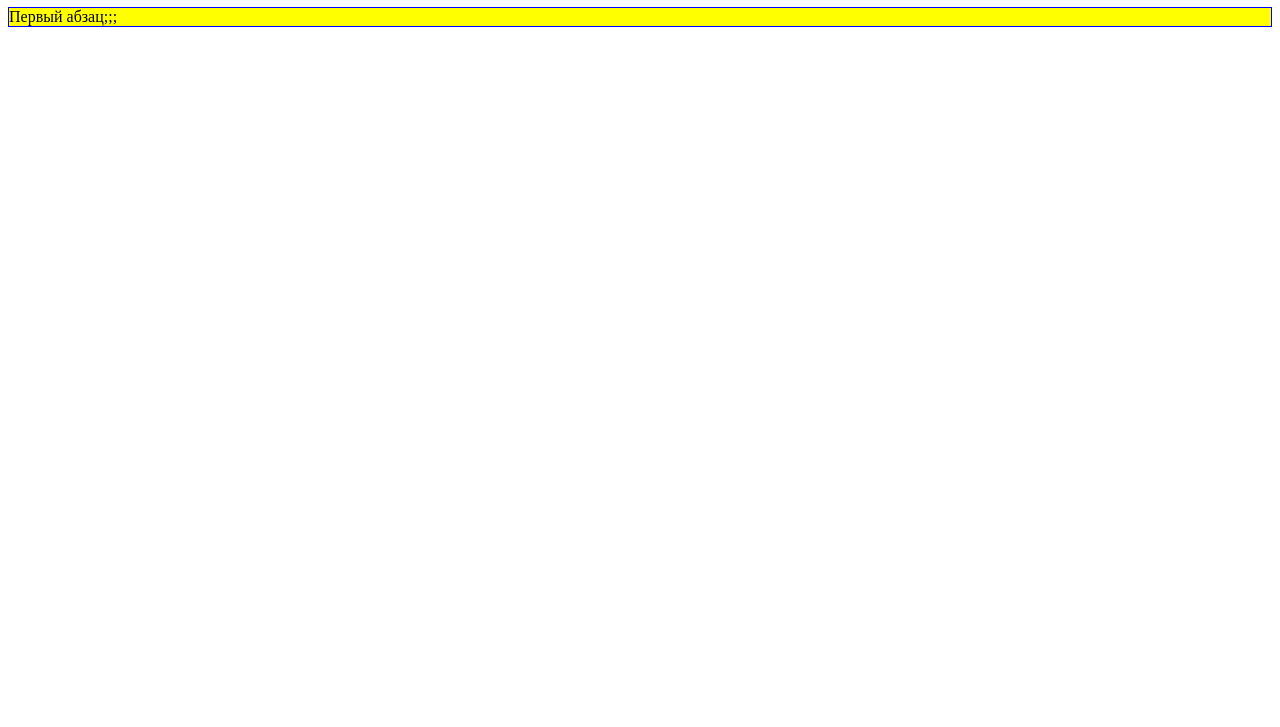
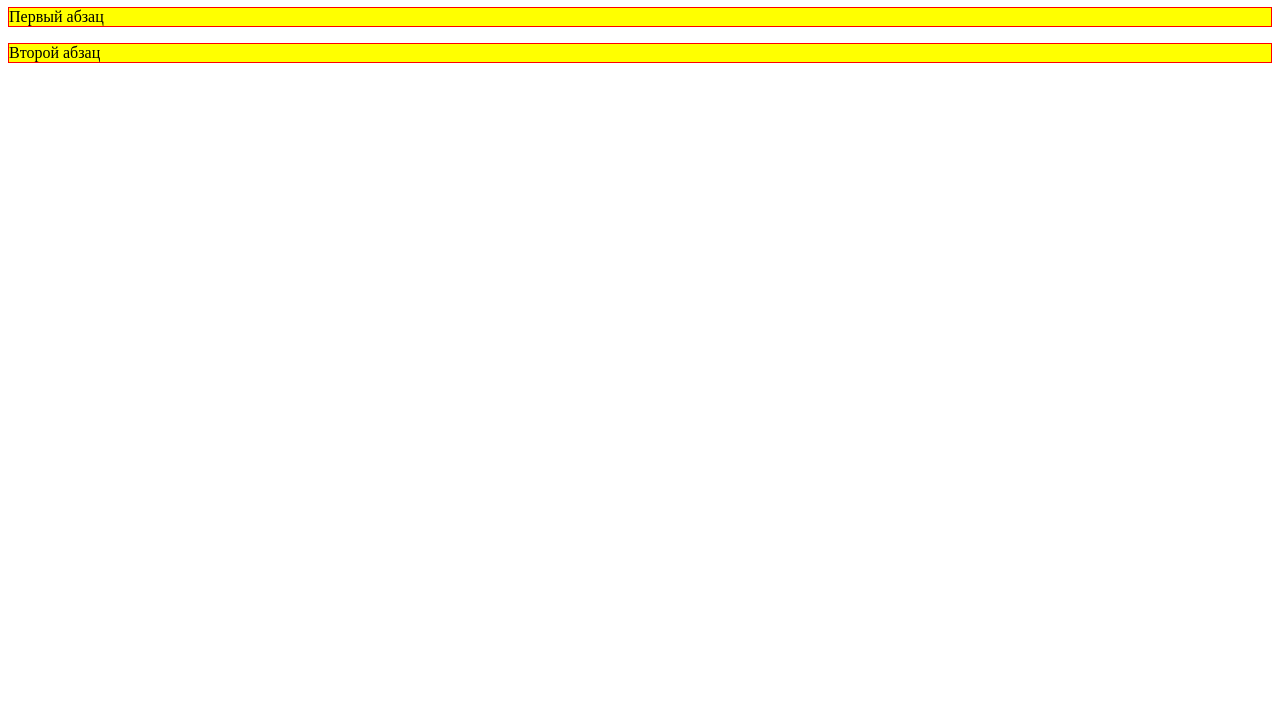
Before and after one commit to blitzkrieg1984/-, a plain HTML site: page index.html in a window 1280 px wide. Shown: the part 73-800 px from the top of the page. Drawn offline with Linux system fonts and the light colour scheme.

Commit message:
update commit

```diff
--- a/index.html
+++ b/index.html
@@ -8,6 +8,7 @@
 </head>
 <body>
     <h1>My Site</h1>
-    <p>Первый абзац;;;</p>
+    <p>Первый абзац</p>
+    <p>Второй абзац</p>
 </body>
 </html>
--- a/style.css
+++ b/style.css
@@ -1,4 +1,4 @@
 p {
     background: yellow;
-    border: 1px solid blue;
+    border: 1px solid red;
 }
```
